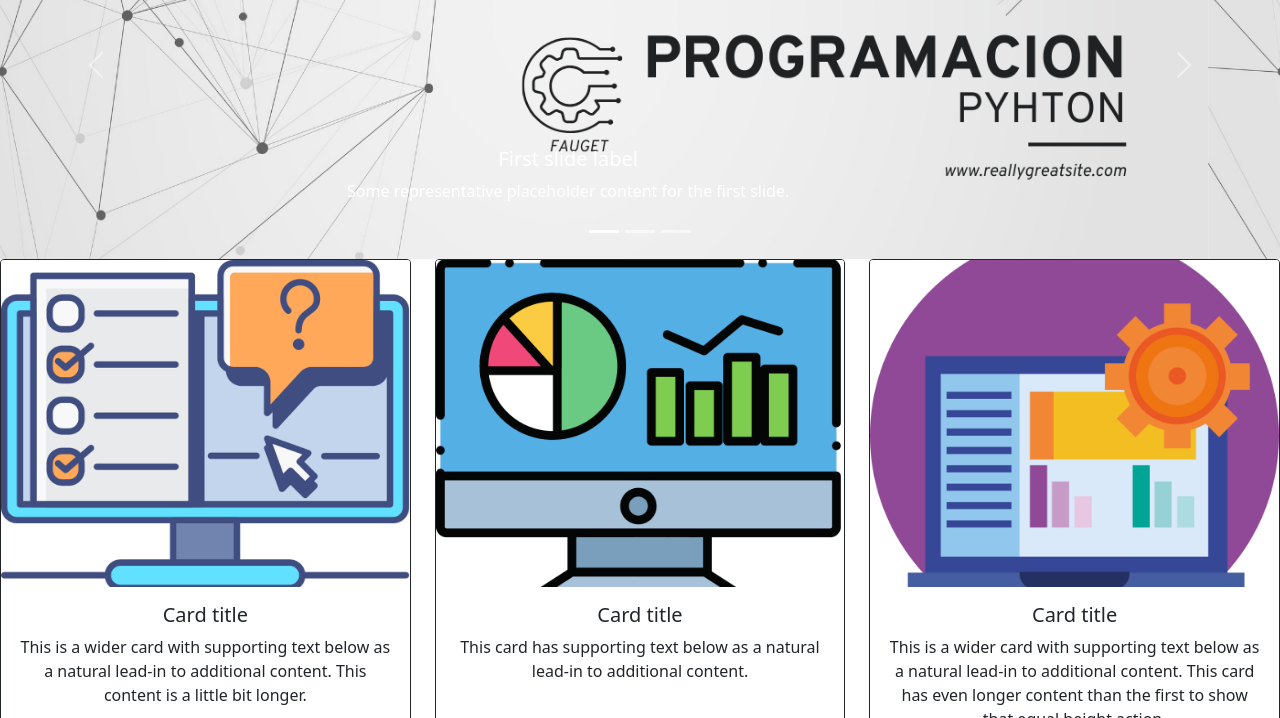
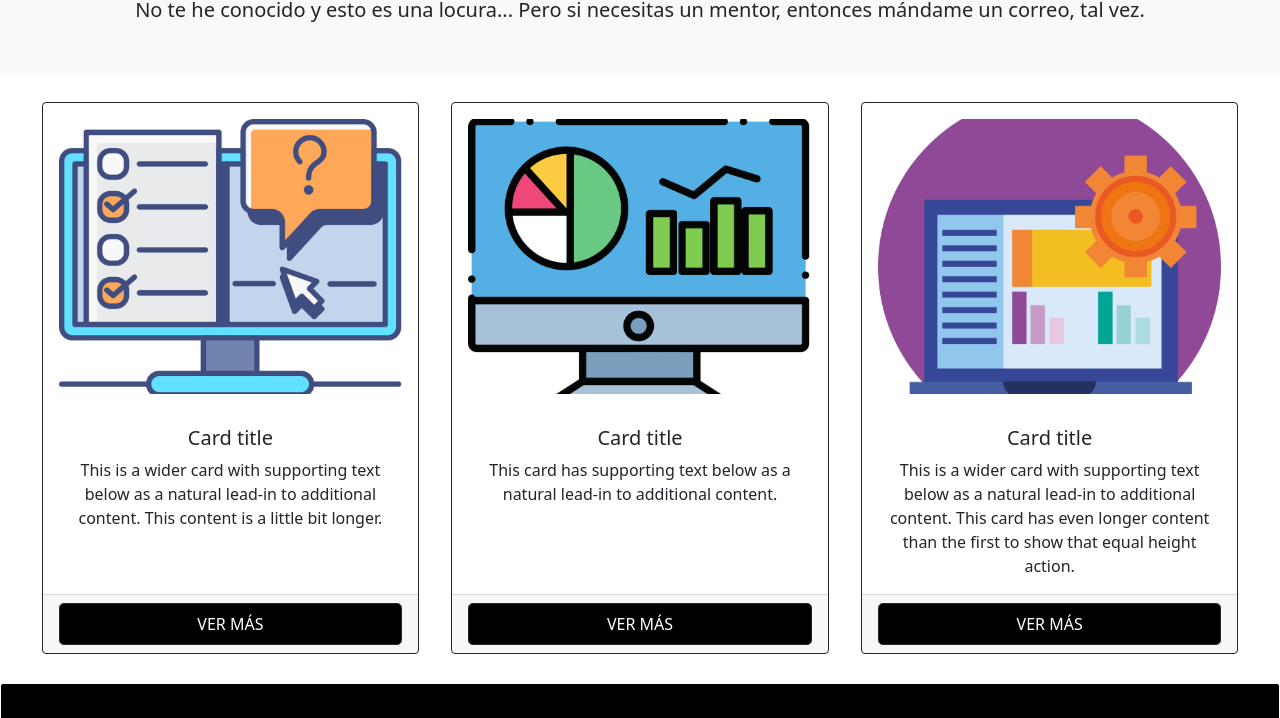
Before and after one commit to IvanMachado-its/Imachado-Coderhouse, a plain HTML site: page portafolio/portafolio.html in a window 1280 px wide. Shown: the part 243-961 px from the top of the page. Drawn offline with nearby package versions, Linux system fonts and the light colour scheme.

Commit message:
texto de mentor

```diff
--- a/css/style.css
+++ b/css/style.css
@@ -54,6 +54,7 @@
       display: flex;
       flex-direction: column;
       align-items: center;
+
     }
 
     .nav-list {
@@ -603,3 +604,28 @@ section.Servicios ul {
 .console::-webkit-scrollbar-thumb:hover {
   background-color: #999;
 }
+
+
+
+.card-img-top{
+  padding: 1rem;
+}
+
+.row {
+  padding: 1%;
+  margin-right: 1%;
+  margin-left: 1%;
+}
+
+.col{
+
+    /* flex: 1 0 0%; */
+    padding: 1rem;
+}
+@media (max-width: 678px) {
+
+.col{
+  flex: auto;
+}
+
+}
--- a/portafolio/portafolio.html
+++ b/portafolio/portafolio.html
@@ -36,45 +36,14 @@
     </script>
     </header>
   <body>
-    <div id="carouselExampleCaptions" class="carousel slide" data-bs-ride="carousel">
-      <div class="carousel-indicators">
-        <button type="button" data-bs-target="#carouselExampleCaptions" data-bs-slide-to="0" class="active" aria-current="true" aria-label="Slide 1"></button>
-        <button type="button" data-bs-target="#carouselExampleCaptions" data-bs-slide-to="1" aria-label="Slide 2"></button>
-        <button type="button" data-bs-target="#carouselExampleCaptions" data-bs-slide-to="2" aria-label="Slide 3"></button>
-      </div>
-      <div class="carousel-inner">
-        <div class="carousel-item active">
-          <img src="../img/programacion.png" class="d-block w-100" alt="...">
-          <div class="carousel-caption d-none d-md-block">
-            <h5>First slide label</h5>
-            <p>Some representative placeholder content for the first slide.</p>
-          </div>
-        </div>
-        <div class="carousel-item">
-          <img src="../img/soporte.png" class="d-block w-100" alt="...">
-          <div class="carousel-caption d-none d-md-block">
-            <h5>Second slide label</h5>
-            <p>Some representative placeholder content for the second slide.</p>
-          </div>
-        </div>
-        <div class="carousel-item">
-          <img src="../img/diseño.png" class="d-block w-100" alt="...">
-          <div class="carousel-caption d-none d-md-block">
-            <h5>Third slide label</h5>
-            <p>Some representative placeholder content for the third slide.</p>
-          </div>
-        </div>
-      </div>
-      <button class="carousel-control-prev" type="button" data-bs-target="#carouselExampleCaptions" data-bs-slide="prev">
-        <span class="carousel-control-prev-icon" aria-hidden="true"></span>
-        <span class="visually-hidden">Previous</span>
-      </button>
-      <button class="carousel-control-next" type="button" data-bs-target="#carouselExampleCaptions" data-bs-slide="next">
-        <span class="carousel-control-next-icon" aria-hidden="true"></span>
-        <span class="visually-hidden">Next</span>
-      </button>
-    </div>
-    <div class="row row-cols-1 row-cols-md-3 g-4 text-center">
+    <section class="hero">
+      <h2 class="display-3">Servicio de Mentoria</h2>
+      <p class="lead">No te he conocido y esto es una locura...
+        Pero si necesitas un mentor, entonces mándame un correo, tal vez.</p>
+
+    </section>
+
+    <div class="row text-center">
       <div class="col">
         <div class="card h-100 border-dark">
           <img src="..\img\mentor1.png" class="card-img-top" alt="...">
```
